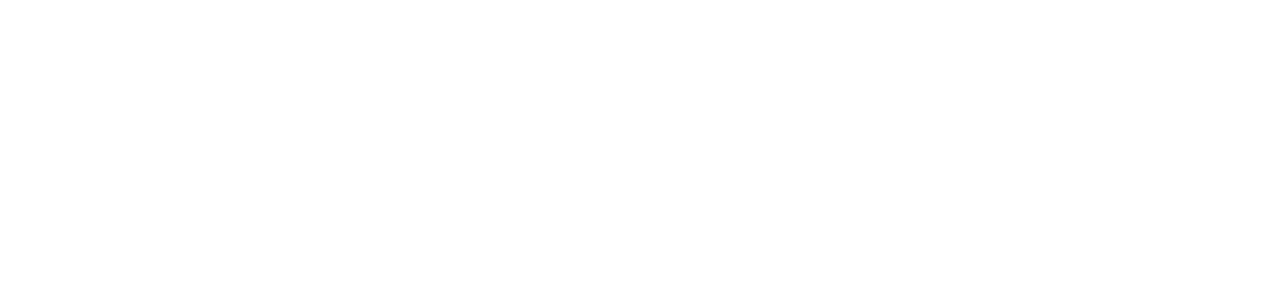
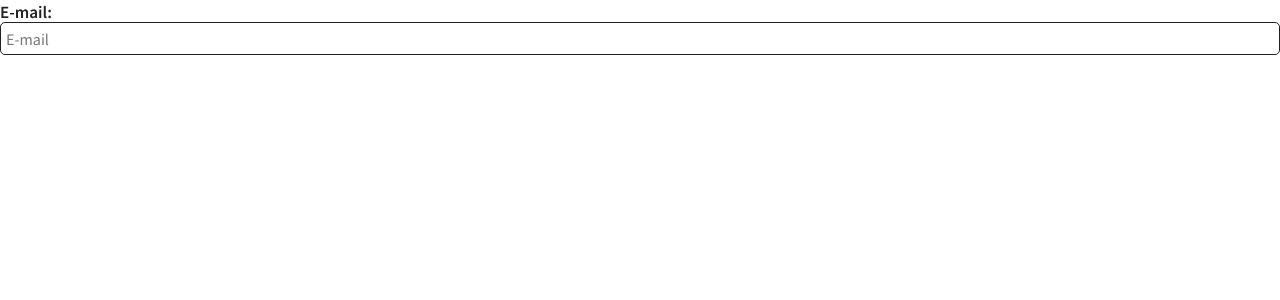
Before and after one commit to RGMenezes/administrador-financeiro, a Next.js app in the folder financial-administrator/: page / in a window 1280 px wide. Shown: the top 300 px of the page. Built offline with nearby package versions, Linux system fonts and the light colour scheme.

Commit message:
Input e rotas criadas

```diff
--- a/financial-administrator/src/app/global.css
+++ b/financial-administrator/src/app/global.css
@@ -4,11 +4,11 @@
 @import url('https://fonts.googleapis.com/css2?family=Noto+Sans+JP:wght@200;400;600;800&display=swap');
 
 :root{
-    --color: #f7f7f7;
+    --color: #222222;
     --color-basic: #868686;
     --color-main: #48ce8a;
     --color-secundary: #2a8d87;
-    --color-bg: #222222;
+    --color-bg: #f7f7f7;
 
     --gradient: linear-gradient(to right bottom, #48ce8a, #31be8f, #21ae90, #209e8d, #2a8d87);
 
@@ -24,22 +24,22 @@
 
 h1{
     font: normal 800 2em var(--font);
-    color: var(--color-bg);
+    color: var(--color);
 }
 h2{
     font: normal 800 1.6em var(--font);
-    color: var(--color-bg);
+    color: var(--color);
 }
 h3{
     font: normal 600 1.4em var(--font);
-    color: var(--color-bg);
+    color: var(--color);
 }
 h4{
     font: normal 600 1.2em var(--font);
-    color: var(--color-bg);
+    color: var(--color);
 }
 
 p{
     font: normal normal 1em var(--font);
-    color: var(--color-bg);
+    color: var(--color);
 }
--- a/financial-administrator/src/app/page.js
+++ b/financial-administrator/src/app/page.js
@@ -1,7 +1,17 @@
+import "./styles.module.css";
+
+import InputText from "../components/form/InputText"
+
 export default function Page(){
     return (
         <section>
+            <InputText
+                type="email"
+                text="E-mail"
+                placeholder="E-mail"
+                id="email"
 
+            />
         </section>
     );
 };
--- /dev/null
+++ b/financial-administrator/src/components/form/InputText.js
@@ -0,0 +1,33 @@
+import styles from "./InputText.module.css";
+
+export default function Input({type, text, placeholder, id, minLength, maxLenght, required = false}){
+
+    const rqd = required;
+
+    return(
+        <div className={styles.container} >
+            <label htmlFor={id}>{text}: </label>
+            {rqd ?
+                <input
+                    type={type}
+                    id={id}
+                    name={id}
+                    placeholder={placeholder}
+                    minLength={minLength}
+                    maxLength={maxLenght}
+                    required
+                />
+            :
+                <input
+                    type={type}
+                    id={id}
+                    name={id}
+                    placeholder={placeholder}
+                    minLength={minLength}
+                    maxLength={maxLenght}
+
+                />
+            }
+        </div>
+    );
+};
--- /dev/null
+++ b/financial-administrator/src/components/form/InputText.module.css
@@ -0,0 +1,35 @@
+.container{
+    display: flex;
+    flex-flow: column;
+}
+
+.container label{
+    cursor: pointer;
+    font: normal 600 .95em var(--font);
+    color: var(--color);
+
+    transition: all .3s ease;
+}
+
+.container input{
+    padding: 5px;
+
+    outline: none;
+    border: 1px solid var(--color);
+    border-radius: 5px;
+
+    font: normal normal .9em var(--font);
+    color: var(--color);
+
+    transition: all .3s ease;
+}
+
+.container input:focus{
+    border-color: var(--color-basic);
+
+    color: var(--color-basic);
+}
+
+.container:focus-within label{
+    color: var(--color-basic);
+}
--- a/financial-administrator/src/pages/register/register.module.css
+++ /dev/null
@@ -1,3 +0,0 @@
-.container{
-    width: 300px;
-}
```
Also changed, not shown: financial-administrator/src/app/home/layout.js (added, +11 -0 lines), financial-administrator/src/app/home/page.js (added, +9 -0 lines), financial-administrator/src/app/register/page.js (added, +9 -0 lines), financial-administrator/src/pages/register/register.js (deleted, +0 -9 lines), financial-administrator/src/app/home/styles.module.css (added), financial-administrator/src/app/register/styles.module.css (added), financial-administrator/src/app/styles.module.css (added).
